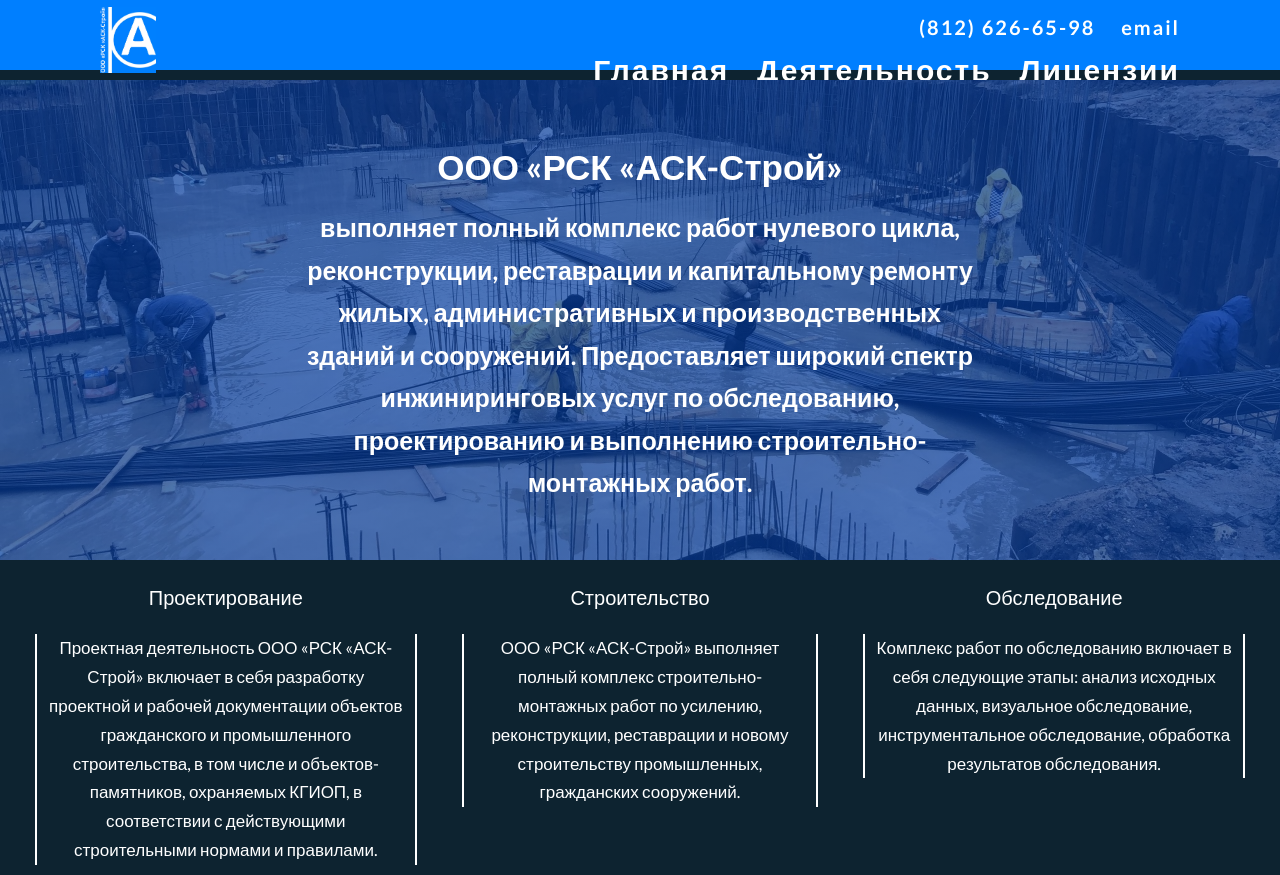
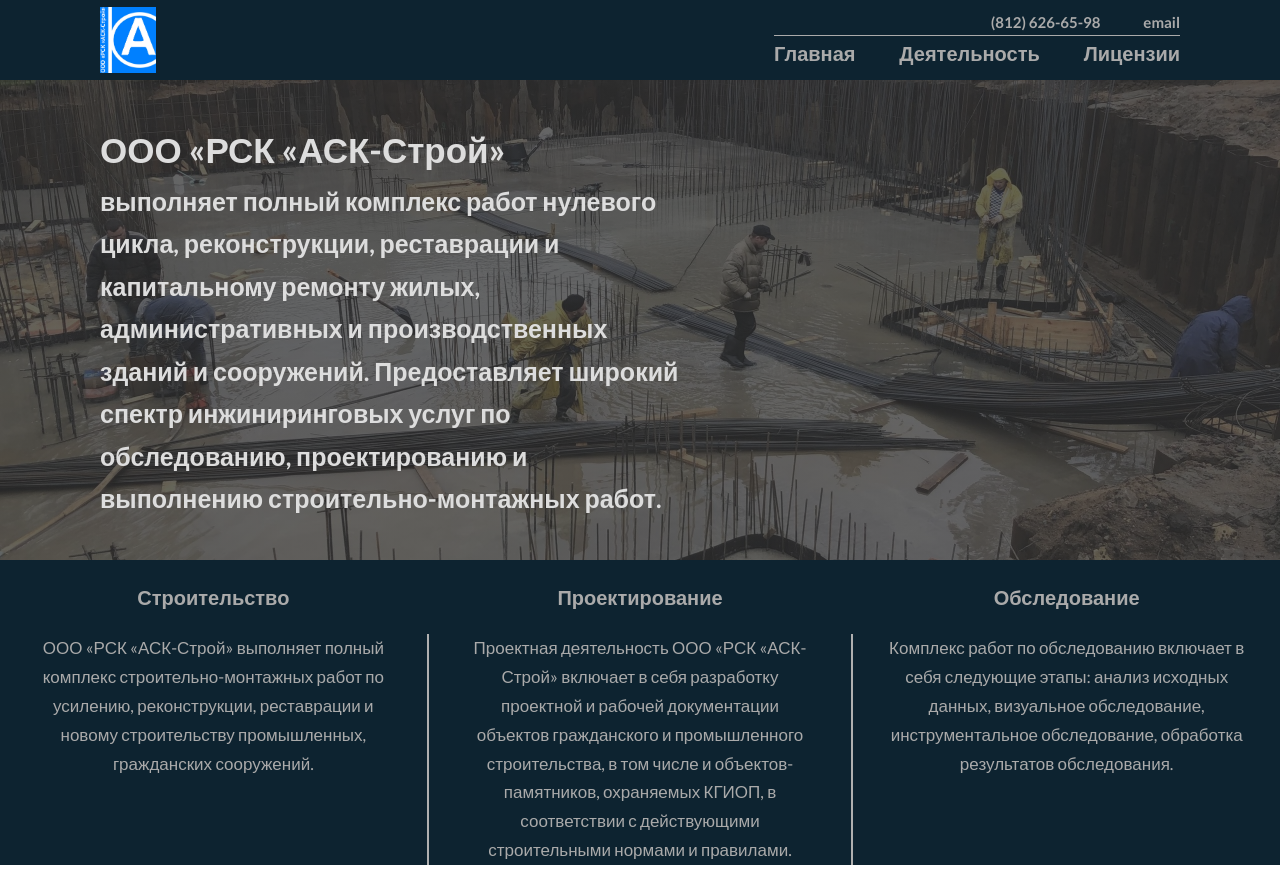
Before and after one commit to herozol/.pud, a plain HTML site: page index.html in a window 1280 px wide. Drawn offline with Linux system fonts and the light colour scheme.

Commit message:
12.04/03

```diff
--- a/index.html
+++ b/index.html
@@ -12,15 +12,16 @@
 <header class="header">
     <div class="logobox">
         <img src="logo.png" alt="Logo" class="logo">
+
     </div>
     <div class="header-primary">
       <div class="heading-primary-main">
-        <a>(812) 626-65-98</a>
+        <a style="margin-right: 40px;">(812) 626-65-98</a>
         <a>email</a>
       </div>
       <div class="heading-primary-sub">
         <a class="headButtons" href="index.html">Главная</a>
-        <a class="headButtons" href="activity.html">Деятельность</a>
+        <a class="headButtons" href="activity.html" style="margin: 0 40px 0 40px;">Деятельность</a>
         <a>Лицензии</a>
       </div>
     </div>
@@ -41,24 +42,24 @@
   <tr class="addTextRow">
     <td class="addTextCol">
       <div class="colTextCont">
-        <p class="colHead" style="margin: 20px 0 20px 25px;">Проектирование</p>
-        <div class="divColText" style="margin-left: 25px;">
+        <p class="colHead"><b>Строительство</b></p>
+        <div class="divColText">
+          <p class="colText">ООО «РСК «АСК-Строй» выполняет полный комплекс строительно-монтажных работ по усилению, реконструкции, реставрации и новому строительству промышленных, гражданских сооружений.</p>
+        </div>
+      </div>
+    </td>
+    <td class="addTextCol">
+      <div class="colTextCont">
+        <p class="colHead"><b>Проектирование</b></p>
+        <div class="divColText" style="  border-left: 2px solid #b0b0b0; border-right: 2px solid #b0b0b0; padding: 0 25px 0 25px; margin: 0;">
           <p class="colText">Проектная деятельность ООО «РСК «АСК-Строй» включает в себя разработку проектной и рабочей документации объектов гражданского и промышленного строительства, в том числе и объектов-памятников, охраняемых КГИОП, в соответствии с действующими строительными нормами и правилами.</p>
         </div>
       </div>
     </td>
     <td class="addTextCol">
       <div class="colTextCont">
-        <p class="colHead" style="margin: 20px 25px 20px 25px;">Строительство</p>
-        <div class="divColText" style="margin: 0 25px 0 25px;">
-          <p class="colText">ООО «РСК «АСК-Строй» выполняет полный комплекс строительно-монтажных работ по усилению, реконструкции, реставрации и новому строительству промышленных, гражданских сооружений.</p>
-        </div>
-      </div>
-    </td>
-    <td class="addTextCol">
-      <div class="colTextCont">
-        <p class="colHead" style="margin: 20px 25px 20px 0;">Обследование</p>
-        <div class="divColText" style="margin-right: 25px;">
+        <p class="colHead"><b>Обследование</b></p>
+        <div class="divColText">
           <p class="colText">Комплекс работ по обследованию включает в себя следующие этапы: анализ исходных данных, визуальное обследование, инструментальное обследование, обработка результатов обследования.</p>
         </div>
       </div>
--- a/style.css
+++ b/style.css
@@ -2,27 +2,28 @@
   margin: 0;
   padding: 0;
   box-sizing: border-box;
-  color: white;
   text-decoration: none;
+  color: #aaa;
 }
 
 body {
   font-family: "Lato", sans-serif;
   font-weight: 400;
   line-height: 1.7;
-  text-align: center;
+
 }
 
 .header {
   height: 10vh;
-  background-color: rgb(0,127,255);
+  /* background-color: rgb(0,127,255); */
+  background-color: #0d2330;
   background-size: cover;
   background-position: top;
   position: relative;
   width: 100%;
   text-align: right;
-  letter-spacing: 2px;
-  border-bottom: 10px solid #0d2330;
+  color: #aaa;
+  /* letter-spacing: 4px; */
 }
 
 .logobox {
@@ -45,55 +46,64 @@ body {
   flex-direction: column;
   justify-content: center;
   align-items: flex-end;
-  text-align: right;
   right: 0;
-  margin: 10px 100px 10px 10px;
+  margin-right: 100px;
+  height: 100%;
 }
 
 .heading-primary-main {
-  font-size: 20px;
+  font-size: 15px;
   font-weight: 700;
+  text-decoration: none;
 }
 
 .heading-primary-sub {
-  font-size: 30px;
+  font-size: 20px;
   font-weight: 700;
+  border-top: 1px solid #aaa;
 }
 
 .main {
-  background-image: linear-gradient(to right, rgba(2,58,155, 0.7), rgba(2,58,155, 0.7)), url(./back.jpg);
+  /* background-image: linear-gradient(to right, rgba(2,58,155, 0.7), rgba(2,58,155, 0.7)), url(./back.jpg); */
+  background-image: linear-gradient(to right, rgba(50,50,50, 0.75), rgba(50,50,50, 0.75)), url(./back.jpg);
   background-size: cover;
   background-position: top;
   height: 60vh;
   width: 100%;
   position: relative;
+  color: #ddd;
 }
 
 .mainCont {
   display: flex;
   justify-content: center;
-  align-items: center;
   flex-direction: column;
   position: absolute;
-  font-size: 25px;
   font-weight: 700;
-  color: #fff;
   height: 100%;
   width: 100%;
+  color: #ddd;
 }
 
 .mainTextHead {
-  margin-bottom: 10px;
   font-size: 35px;
+  margin: 0 600px 0 100px;
+  color: #ddd;
 }
 
 .mainText {
-  margin: 0 300px 0 300px;
+  font-size: 25px;
+  color: #ddd;
+  margin: 0 600px 0 100px;
+  text-align: left;
+  /* background: rgb(13,35,48, 0.7); */
 }
 
 .addTextTable {
   background-color: #0d2330;
   height: 30vh;
+  text-align: center;
+  color: #aaa;
 }
 
 .addTextRow {
@@ -109,27 +119,21 @@ body {
 }
 
 .colTextCont {
-  margin: 10px 10px 10px 10px;
+
 }
 
 .colHead {
   font-size: 20px;
+  margin: 20px 25px 20px 25px;
 }
 
 .divColText {
-  border-left: 2px solid white;
-  border-right: 2px solid white;
+  margin: 0 25px 0 25px;
 }
 
 .colText {
   font-size: 17px;
   margin: 0 10px 0 10px;
-}
-
-.heading-primary-sub a,
-.heading-primary-main a{
-  color: #fff;
-  margin-left: 20px;
 }
 
 .mySlides {display: none}
@@ -235,6 +239,7 @@ body {
 
 .headButtons:hover {
   text-shadow: #fff 0 0 15px;
+  color: white;
 }
 
 .activityList {
@@ -253,6 +258,10 @@ body {
   text-shadow: #fff 0 0 15px;
 }
 
+.ALBlock:hover {
+  color:white;
+}
+
 .ALCont:active {
   transform: translateY(-1px);
 }
@@ -265,12 +274,11 @@ body {
   margin: 20px;
   display: flex;
   text-align: center;
-  align-items: center;
   border-radius: 20px;
 }
 
 .ALBlock {
-  margin: 50px;
+  margin: 40px;
   font-size: 17px;
 }
 
@@ -310,6 +318,7 @@ body {
   }
 
   .mainTextHead {
-    margin: 10px auto 10px auto;
+    margin: 10px 50px 10px 50px;
   }
+
 }
```
Also changed, not shown: activity.html (+9 -7 lines).
